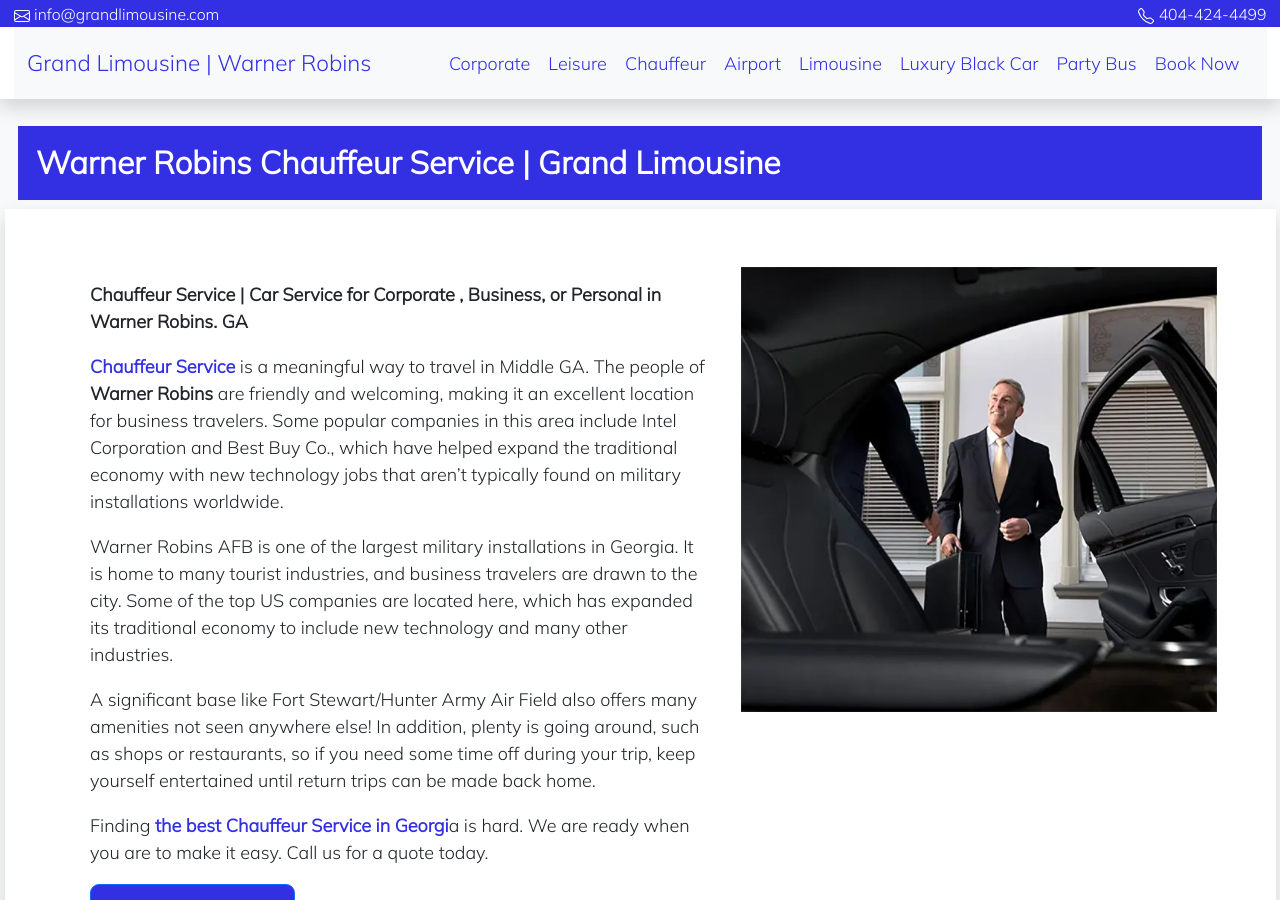
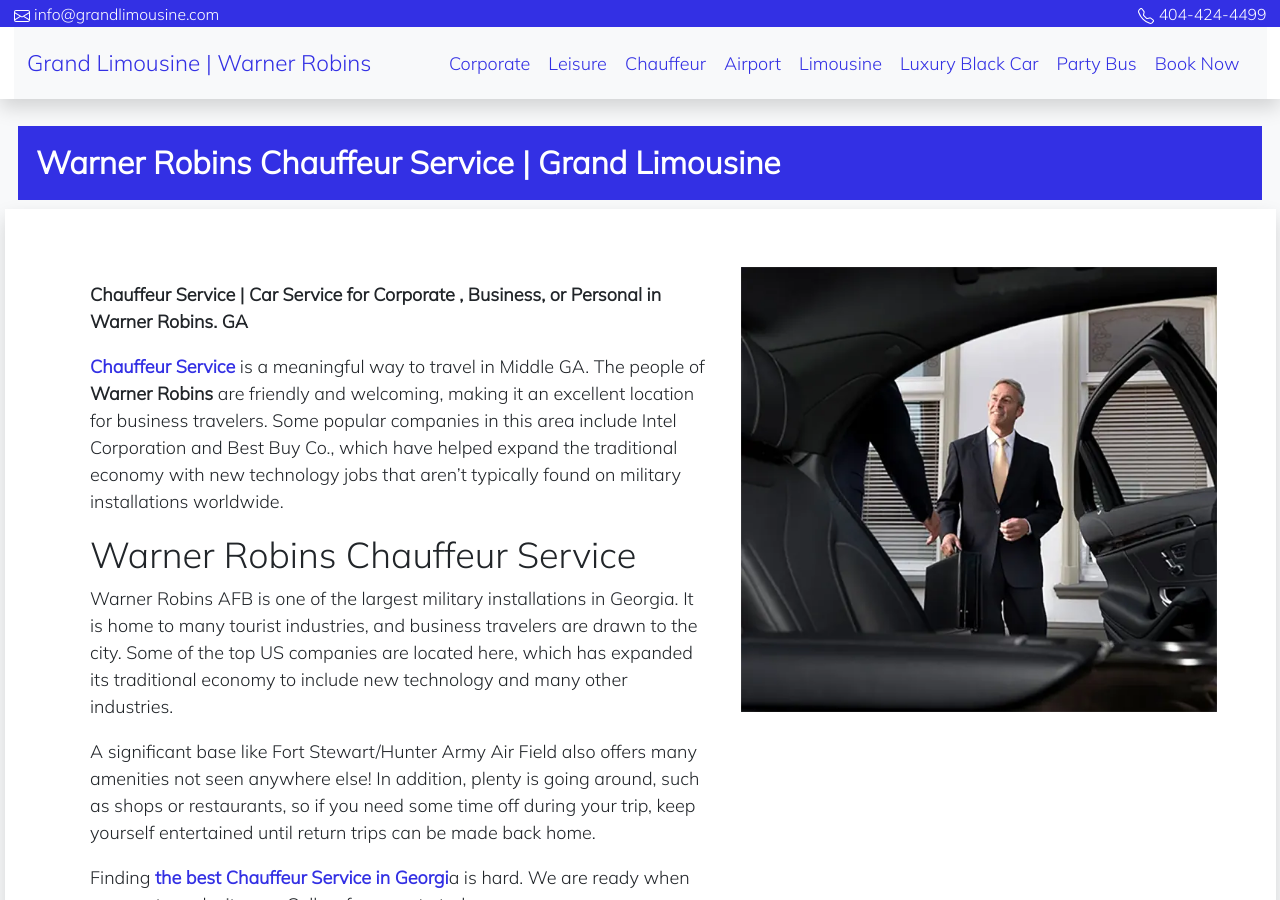
Before and after one commit to wynngrand/grandlimowarner-robins, a Jekyll site: the page built from _posts/2022-08-09-chauffeur.md, in a window 1280 px wide and 900 px high. Built offline with Jekyll 4.4.1, drawn with Linux system fonts in a browser that asks for light colours.

Commit message:
Update from Forestry.io wynngrand updated _posts/2022-08-09-chauffeur.md

```diff
--- a/_posts/2022-08-09-chauffeur.md
+++ b/_posts/2022-08-09-chauffeur.md
@@ -10,6 +10,8 @@ cover: "/assets/img/macon Sight Seeing Service.webp"
 ---
 [**Chauffeur Service**](/chauffeur.html "Chauffeur Service") is a meaningful way to travel in Middle GA. The people of **Warner Robins** are friendly and welcoming, making it an excellent location for business travelers. Some popular companies in this area include Intel Corporation and Best Buy Co., which have helped expand the traditional economy with new technology jobs that aren't typically found on military installations worldwide.
 
+## Warner Robins Chauffeur Service
+
 Warner Robins AFB is one of the largest military installations in Georgia. It is home to many tourist industries, and business travelers are drawn to the city. Some of the top US companies are located here, which has expanded its traditional economy to include new technology and many other industries.
 
 A significant base like Fort Stewart/Hunter Army Air Field also offers many amenities not seen anywhere else! In addition, plenty is going around, such as shops or restaurants, so if you need some time off during your trip, keep yourself entertained until return trips can be made back home.
```
